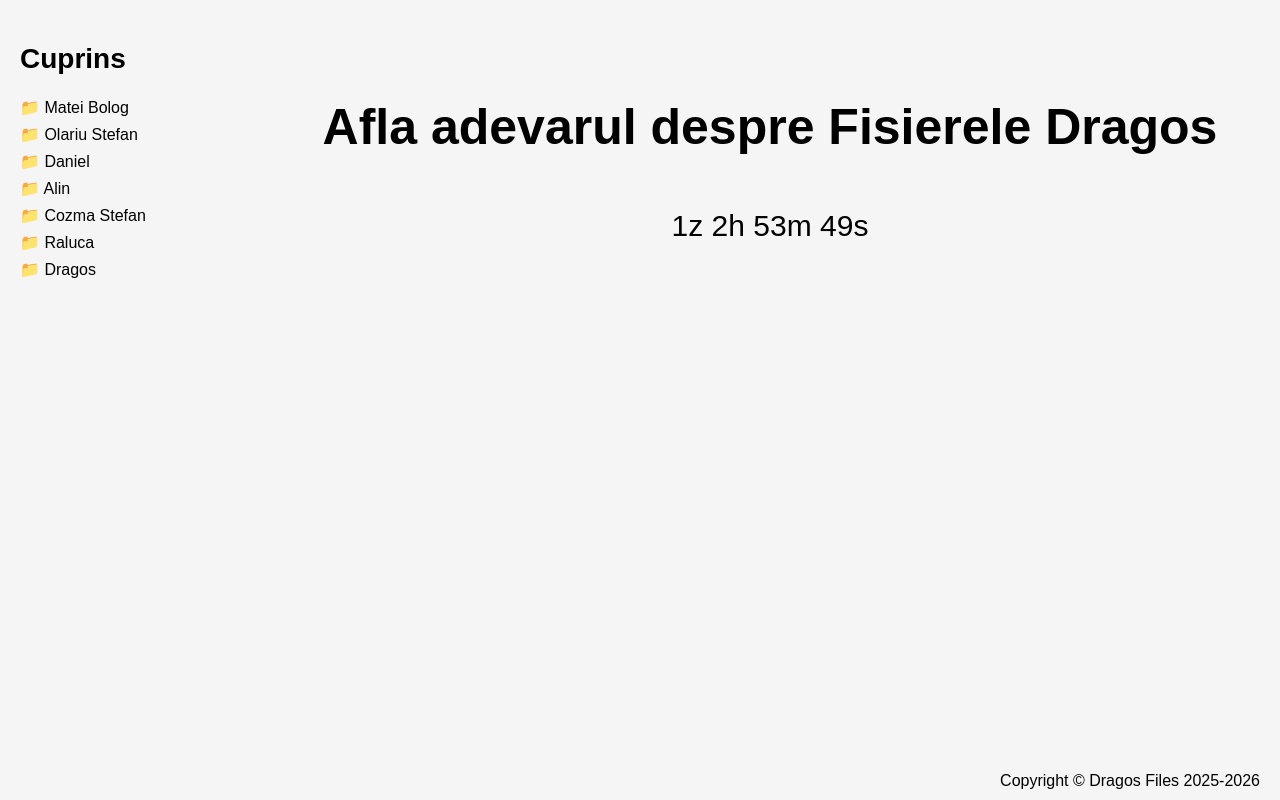
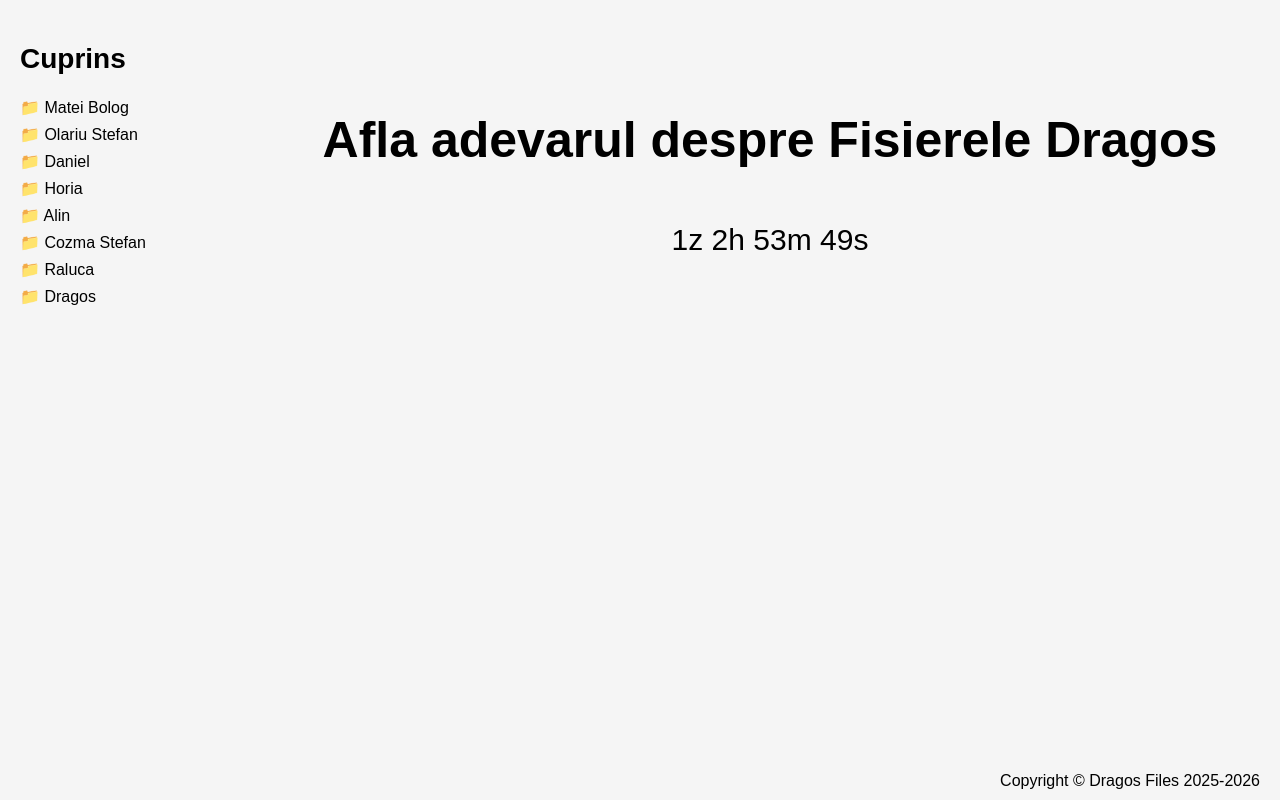
Before and after one commit to dragonel54/dragos-files, a plain HTML site: page index.html in a window 1280 px wide. Drawn offline with Linux system fonts and the light colour scheme.

Commit message:
Update index.html

```diff
--- a/index.html
+++ b/index.html
@@ -80,6 +80,7 @@ button:hover {
   <div class="folder">📁 Matei Bolog</div>
   <div class="folder">📁 Olariu Stefan</div>
   <div class="folder">📁 Daniel</div>
+   <div class="folder">📁 Horia</div>
   <div class="folder">📁 Alin</div>
   <div class="folder">📁 Cozma Stefan</div>
   <div class="folder">📁 Raluca</div>
```
